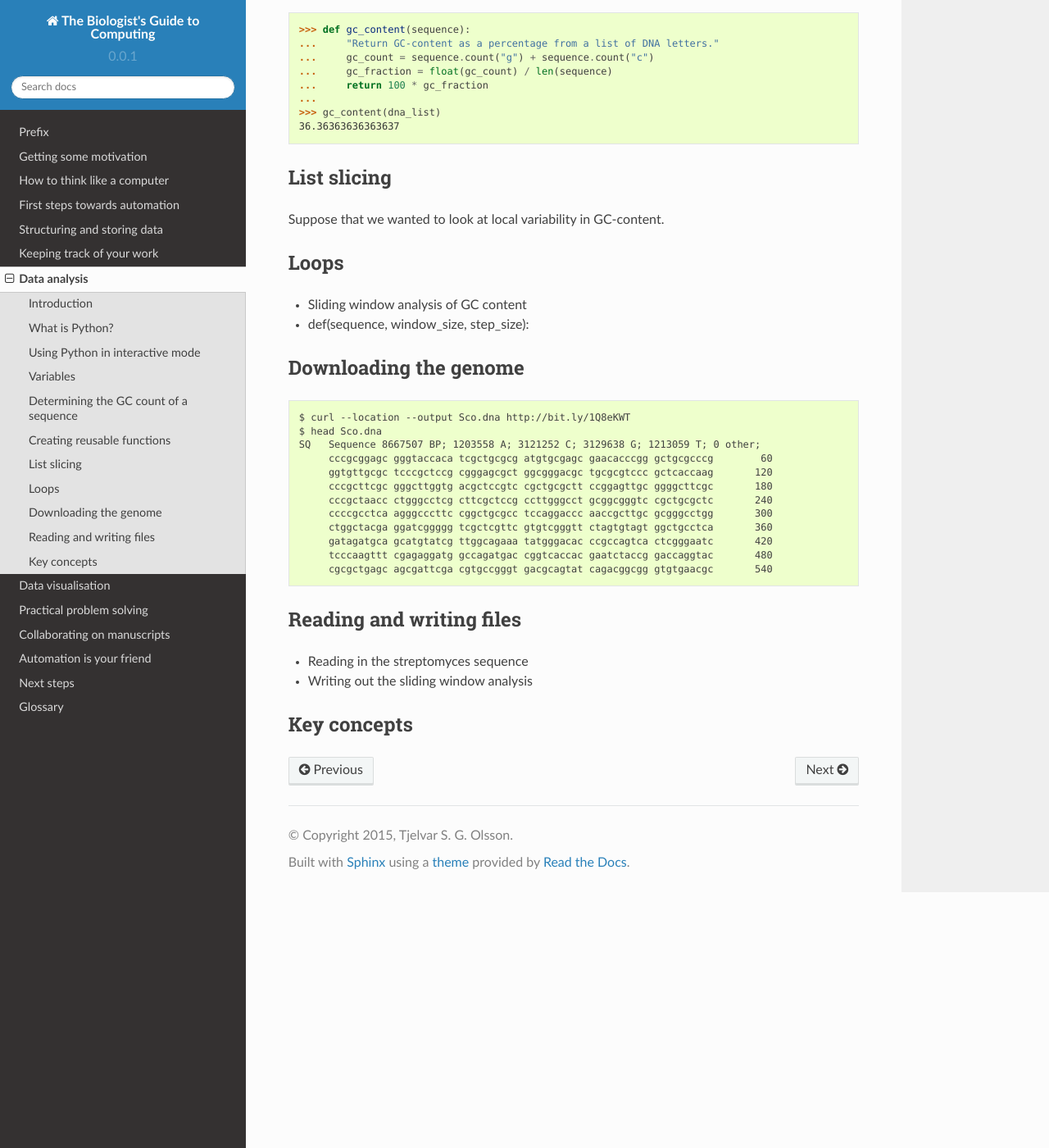
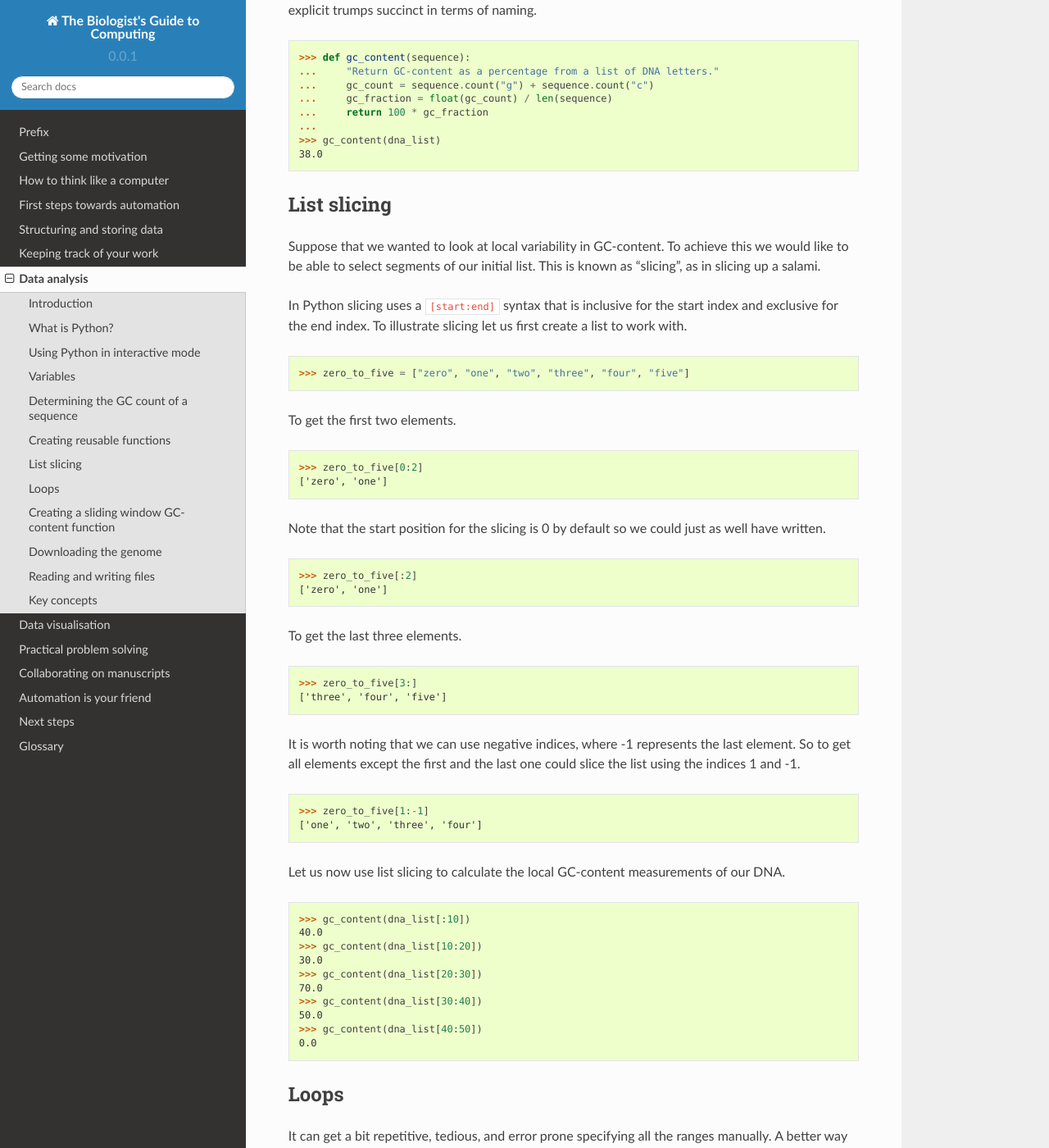
Before and after one commit to tjelvar-olsson/biologists-guide-to-computing, a Sphinx documentation site: the page built from source/data-analysis.rst, in a window 1280 px wide and 1400 px high, scrolled down 4356 px. Shown: the whole window at 82% size. Built offline with Sphinx 7.4.7 and the Read the Docs theme 2.0.0, drawn with Linux system fonts in a browser that asks for light colours; some of the changed text lies outside the part shown.

Commit message:
Added some more content to data analysis chapter.

```diff
--- a/source/data-analysis.rst
+++ b/source/data-analysis.rst
@@ -129,7 +129,9 @@ function.
     >>> dna_list = list(dna_string)
     >>> print(dna_list)  # doctest: +NORMALIZE_WHITESPACE
     ['a', 't', 't', 'a', 'g', 'c', 'g', 'c', 'a', 'a', 't', 'c', 't', 'a', 'a',
-     'c', 't', 'a', 'c', 'a', 'c', 't']
+     'c', 't', 'a', 'c', 'a', 'c', 't', 'a', 'c', 't', 'g', 'c', 'c', 'g', 'c',
+     'g', 'c', 'g', 'g', 'c', 'a', 't', 'a', 't', 'a', 't', 't', 't', 'a', 'a',
+     'a', 't', 'a', 't', 'a']
 
 Python's list :term:`class` has got a method called :func:`count` that we can use
 to find out the counts of particular elements in the list.
@@ -145,7 +147,7 @@ To find out the total number of items in a list one can use Python's built-in
 .. code-block:: python
 
     >>> len(dna_list)
-    22
+    50
 
 When using Python you need to be careful when dividing integers, because in Python 2
 the default is to use integer division, i.e. to discard the remainder.
@@ -182,7 +184,7 @@ sequence.
     >>> gc_count = dna_list.count("g") + dna_list.count("c")
     >>> gc_frac = float(gc_count) / len(dna_list)
     >>> 100 * gc_frac
-    36.36363636363637
+    38.0
 
 
 Creating reusable functions
@@ -234,17 +236,168 @@ As with variables explicit trumps succinct in terms of naming.
     ...     return 100 * gc_fraction
     ...
     >>> gc_content(dna_list)
-    36.36363636363637
+    38.0
 
 
 List slicing
 ------------
 
-Suppose that we wanted to look at local variability in GC-content.
+Suppose that we wanted to look at local variability in GC-content. To achieve
+this we would like to be able to select segments of our initial list. This is
+known as "slicing", as in slicing up a salami.
+
+In Python slicing uses a ``[start:end]`` syntax that is inclusive for the start
+index and exclusive for the end index. To illustrate slicing let us first
+create a list to work with.
+
+.. code-block:: python
+
+    >>> zero_to_five = ["zero", "one", "two", "three", "four", "five"]
+
+To get the first two elements.
+
+.. code-block:: python
+
+    >>> zero_to_five[0:2]
+    ['zero', 'one']
+
+Note that the start position for the slicing is 0 by default so we could just
+as well have written.
+
+.. code-block:: python
+
+    >>> zero_to_five[:2]
+    ['zero', 'one']
+
+To get the last three elements.
+
+.. code-block:: python
+
+    >>> zero_to_five[3:]
+    ['three', 'four', 'five']
+
+It is worth noting that we can use negative indices, where -1 represents the
+last element. So to get all elements except the first and the last one could
+slice the list using the indices 1 and -1.
+
+.. code-block:: python
+
+    >>> zero_to_five[1:-1]
+    ['one', 'two', 'three', 'four']
+
+Let us now use list slicing to calculate the local GC-content measurements of
+our DNA.
+
+
+.. code-block:: python
+
+    >>> gc_content(dna_list[:10])
+    40.0
+    >>> gc_content(dna_list[10:20])
+    30.0
+    >>> gc_content(dna_list[20:30])
+    70.0
+    >>> gc_content(dna_list[30:40])
+    50.0
+    >>> gc_content(dna_list[40:50])
+    0.0
+
 
 Loops
 -----
 
+It can get a bit repetitive, tedious, and error prone specifying all the ranges
+manually. A better way to do this is to make use of a loop construct. A loop
+allows a program to cycle through the same set of operations a number of times.
+
+In lower level languages *while* loops are common because they operate in a way
+that closely mimic how the hardware works. The code below illustrates a typical
+setup of a while loop.
+
+.. code-block:: python
+
+    >>> cycle = 0
+    >>> while cycle < 5:
+    ...     print(cycle)
+    ...     cycle = cycle + 1
+    ...
+    0
+    1
+    2
+    3
+    4
+
+However, when working in Python it is much more common to make use of *for*
+loops. For loops are used to iterate over elements in data structures such as
+lists.
+
+.. code-block:: python
+
+    >>> for item in [0, 1, 2, 3, 4]:
+    ...     print(item)
+    ...
+    0
+    1
+    2
+    3
+    4
+
+In the above we had to manually write out all the numbers that we wanted. However,
+because iterating over a range of integers is such a common task Python has a
+built-in function for generating such lists.
+
+.. code-block:: python
+
+    >>> range(5)
+    [0, 1, 2, 3, 4]
+
+So a typical for loop might look like the below.
+
+    >>> for item in range(5):
+    ...     print(item)
+    ...
+    0
+    1
+    2
+    3
+    4
+
+The :func:`range` function can also be told to start at a larger number. Say for
+example that we wanted a list including the numbers 5, 6 and 7.
+
+.. code-block:: python
+
+    >>> range(5, 8)
+    [5, 6, 7]
+
+As with slicing the start value is included whereas the end value is excluded.
+
+It is also possible to alter the step size. To do this we must specify the start
+and end values explicitly before adding the step size.
+
+.. code-block:: python
+
+    >>> range(0, 50, 10)
+    [0, 10, 20, 30, 40]
+
+We are now in a position where we can create a naive loop for for calculating
+local GC-content of our DNA.
+
+.. code-block:: python
+
+    >>> for start in range(0, 50, 10):
+    ...     end = start + 10
+    ...     print(gc_content(dna_list[start:end]))
+    ...
+    40.0
+    30.0
+    70.0
+    50.0
+    0.0
+
+
+Creating a sliding window GC-content function
+---------------------------------------------
 
 - Sliding window analysis of GC content
 - def(sequence, window_size, step_size):
```
Also changed, not shown: other parts of source/data-analysis.rst (+3 -3 lines).
